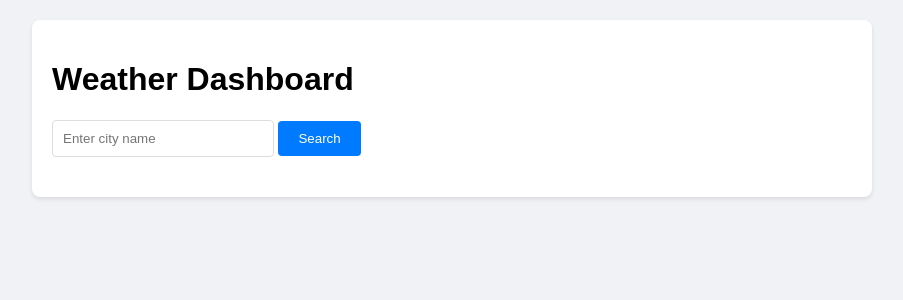
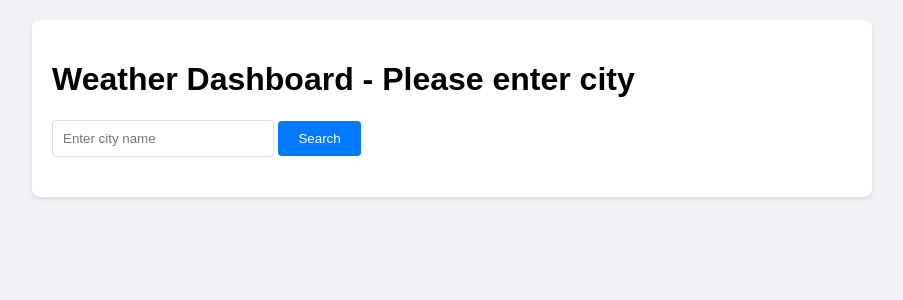
Before and after one commit to DubiThal/AWS-proj, a Flask app: page / in a window 1280 px wide. Shown: the top 300 px of the page, without its empty margins (188-1091 px from the left). Run offline with Flask 2, Linux system fonts and the light colour scheme.

Commit message:
updating index.html

```diff
--- a/app/templates/index.html
+++ b/app/templates/index.html
@@ -2,12 +2,12 @@
 <html lang="en">
 <head>
     <meta charset="UTF-8">
-    <title>Weather App</title>
+    <title>Dubi's Weather App</title>
     <link rel="stylesheet" href="{{ url_for('static', filename='css/style.css') }}">
 </head>
 <body>
     <div class="container">
-        <h1>Weather Dashboard</h1>
+        <h1>Weather Dashboard - Please enter city</h1>
         <div class="search-box">
             <input type="text" id="cityInput" placeholder="Enter city name">
             <button onclick="getWeather()">Search</button>
```
